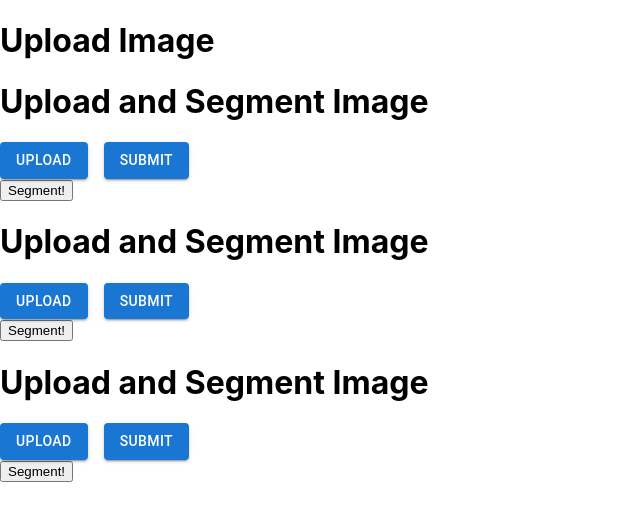
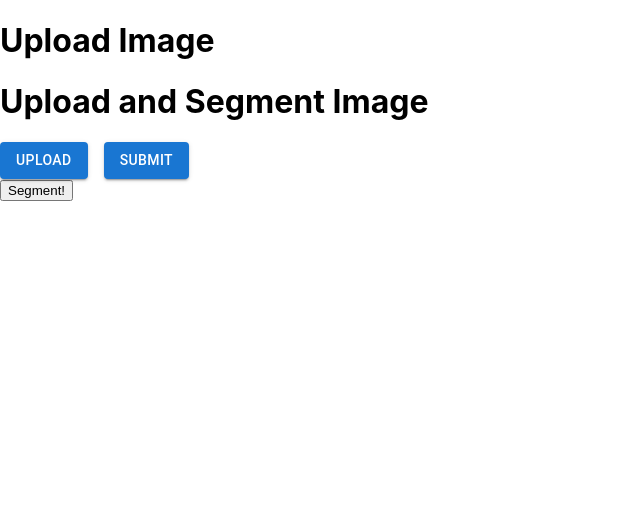
Before and after one commit to shaharAka/Chaim, a Next.js app: page /upload in a window 1280 px wide. Shown: the top 520 px of the page, without its empty margins (0-640 px from the left). Built offline with nearby package versions, Linux system fonts and the light colour scheme.

Commit message:
Update upload.js

```diff
--- a/pages/upload.js
+++ b/pages/upload.js
@@ -6,8 +6,6 @@ export default function UploadPage() {
     <div>
       <h1>Upload Image</h1>
       <ImageSegmentor />
-      <ImageSegmentor />
-      <ImageSegmentor />
     </div>
   );
 }
```
